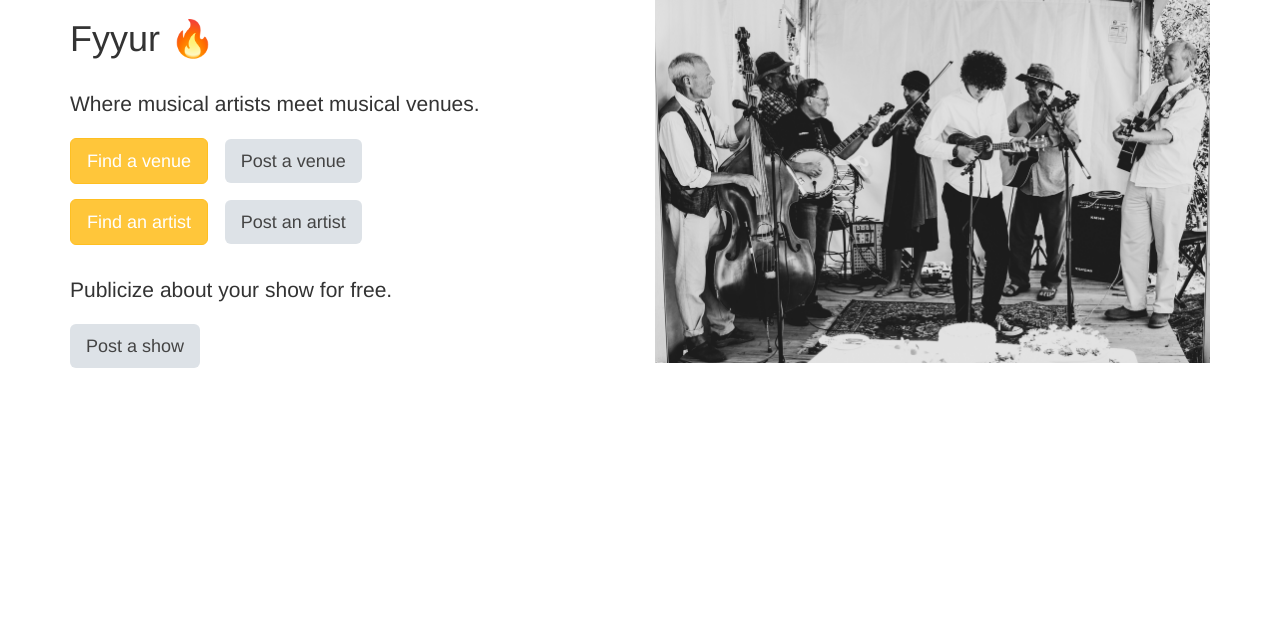
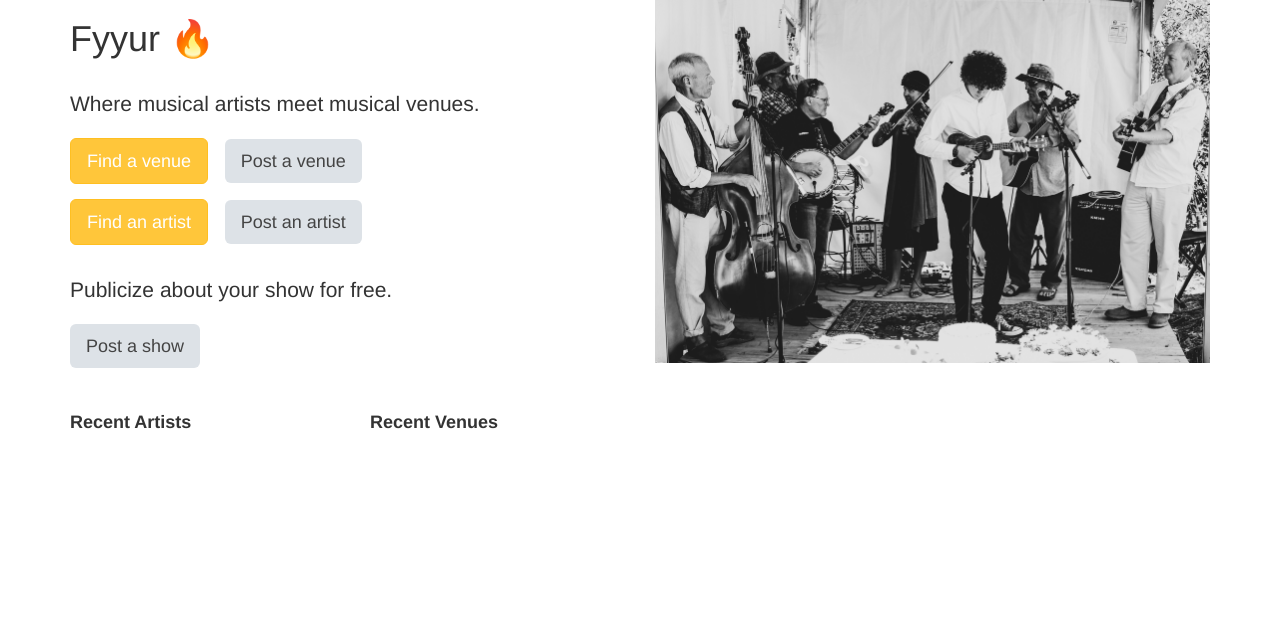
Before and after one commit to rohithsowmithra/Fyyur, a Flask app: page / in a window 1280 px wide. Shown: the part 81-709 px from the top of the page. Run offline with Flask 2, Linux system fonts and the light colour scheme; data that the repository does not hold is empty; some libraries are stand-ins or nearby versions.

Commit message:
Implemented Recent Artists and Recent Venues in Homepage

```diff
--- a/app.py
+++ b/app.py
@@ -9,7 +9,7 @@ import sys
 from flask import Flask, render_template, request, Response, flash, redirect, url_for
 from flask_moment import Moment
 from flask_sqlalchemy import SQLAlchemy
-from sqlalchemy import func
+from sqlalchemy import func,desc
 from flask_migrate import Migrate
 import logging
 from logging import Formatter, FileHandler
@@ -56,7 +56,9 @@ app.jinja_env.filters['datetime'] = format_datetime
 
 @app.route('/')
 def index():
-  return render_template('pages/home.html')
+  artists = Artist.query.with_entities(Artist.id,Artist.name).order_by(desc(Artist.created_at)).limit(10).all()
+  venues = Venue.query.with_entities(Venue.id, Venue.name).order_by(desc(Venue.created_at)).limit(10).all()
+  return render_template('pages/home.html', artists=artists, venues=venues)
 
 
 #  Venues
--- a/templates/pages/home.html
+++ b/templates/pages/home.html
@@ -17,6 +17,37 @@
 		<h3>
 			<a href="/shows/create"><button class="btn btn-default btn-lg">Post a show</button></a>
 		</h3>
+		<div style="display: inline-block; float:left; margin-top:20px; width: 300px;">
+			<h4><strong>Recent Artists</strong></h4>
+			<ul class="items">
+				{% for artist in artists %}
+					<li>
+						<a href="/artists/{{ artist.id }}">
+							<i class="fas fa-users"></i>
+							<div class="item">
+								<h5>{{ artist.name }}</h5>
+							</div>
+						</a>
+					</li>
+				{% endfor %}
+			</ul>
+		</div>
+		<div style="display: inline-block; margin-top:20px;">
+			<h4><strong>Recent Venues</strong></h4>
+			<ul class="items">
+				{% for venue in venues %}
+					<li>
+						<a href="/venues/{{ venue.id }}">
+							<i class="fas fa-music"></i>
+							<div class="item">
+								<h5>{{ venue.name }}</h5>
+							</div>
+						</a>
+					</li>
+				{% endfor %}
+			</ul>
+		</div>
+
 	</div>
 	<div class="col-sm-6 hidden-sm hidden-xs">
 		<img id="front-splash" src="{{ url_for('static',filename='img/front-splash.jpg') }}" alt="Front Photo of Musical Band" />
```
